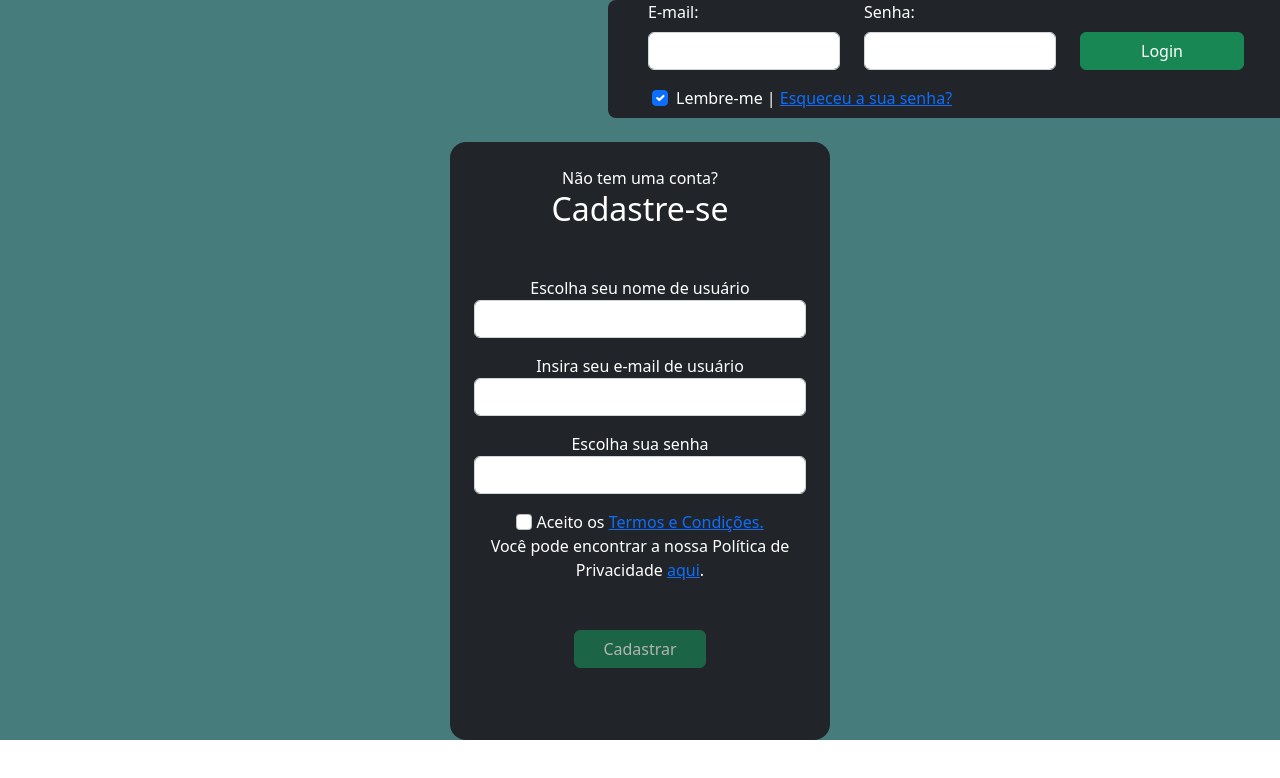
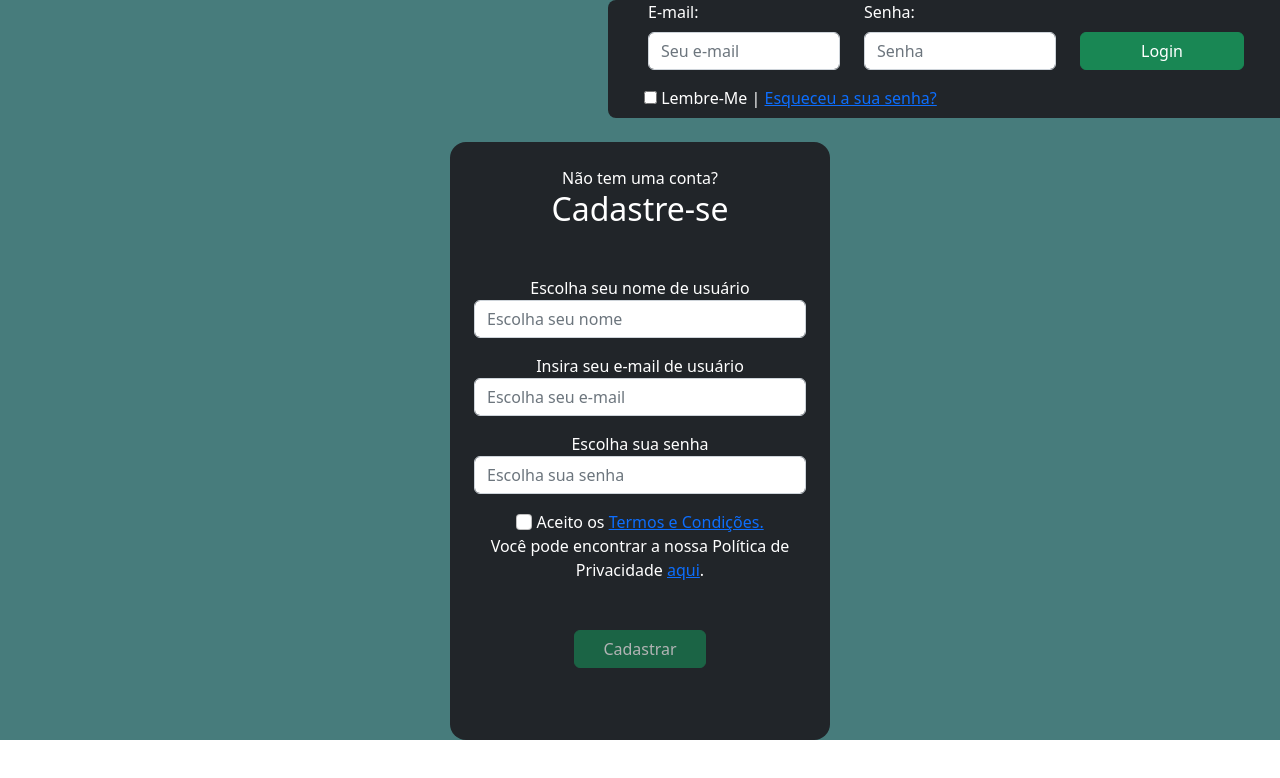
Before and after one commit to Rick504/CRUDSnap_frontend, a Vue app: page /login in a window 1280 px wide. Shown: the top 778 px of the page. Built offline with nearby package versions, Linux system fonts and the light colour scheme.

Commit message:
setando token ao efetuar o login

```diff
--- a/src/views/Login.vue
+++ b/src/views/Login.vue
@@ -15,10 +15,9 @@ const password = ref<string>('');
 const terms = ref<boolean>(false);
 const loginError = ref<boolean>(false)
 const registerError = ref<boolean>(false)
-const rememberMe = ref<boolean>(true)
+// const rememberMe = ref<boolean>(false)
 
 async function register() {
-    // console.log('send register user::', registerEmail.value, registerPassword.value)
     const register = await registerService(registerUserName.value, registerEmail.value, registerPassword.value)
     if (!register) {
         registerError.value = true
@@ -28,12 +27,14 @@ async function register() {
 }
 
 async function login() {
-    // console.log('send login::', email.value, password.value)
     const login = await loginService(email.value, password.value)
+
     if (!login) {
         loginError.value = true
         return
     }
+
+    sessionStorage.setItem('TOKEN', login.token)
     router.push('/')
 }
 
@@ -46,11 +47,13 @@ async function login() {
             <div class="row mx-3 d-flex">
                 <div class="col-4">
                     <label for="inputEmail" class="form-label">E-mail:</label>
-                    <input v-model="email" type="email" class="form-control" id="inputEmail" aria-describedby="emailHelp">
+                    <input v-model="email" placeholder="Seu e-mail" class="form-control" type="email" id="email"
+                        name="email" aria-describedby="emailHelp" required>
                 </div>
                 <div class="col-4">
-                    <label for="inputPassword1" class="form-label">Senha:</label>
-                    <input v-model="password" type="password" class="form-control" id="inputPassword1">
+                    <label for="password" class="form-label">Senha:</label>
+                    <input v-model="password" placeholder="Senha" name="password" type="password" class="form-control"
+                        id="password" autocomplete="off" required>
                 </div>
                 <div class="col-1">
                     <button id="btn-login" type="submit" class="btn btn-success">
@@ -65,9 +68,11 @@ async function login() {
             </div>
             <div class="row">
                 <div class="col-12 mt-3 mx-4 mb-2">
-                    <input v-model="rememberMe" type="checkbox" class="form-check-input mx-2" id="passwordCheck">
-                    <label class="form-check-label" for="passwordCheck"> Lembre-me </label> |
-                    <RouterLink to="/ForgotPassword"> Esqueceu a sua senha? </RouterLink>
+                    <label for="login_remember_me" class="checkbox-label">
+                        <input type="checkbox" id="remember_me" name="remember_me" value="1" class="checkbox">
+                        Lembre-Me
+                    </label> |
+                    <RouterLink class="forgot-password-link" to="/ForgotPassword"> Esqueceu a sua senha? </RouterLink>
                 </div>
             </div>
         </form>
@@ -81,17 +86,17 @@ async function login() {
                     <div class="mt-5">
                         <label for="inputUserNameRegister">Escolha seu nome de usuário</label>
                         <input v-model="registerUserName" class="form-control" type="text" name="userName"
-                            id="inputUserNameRegister">
+                            id="inputUserNameRegister" placeholder="Escolha seu nome">
                     </div>
                     <div class="mt-3">
                         <label for="inputEmailRegister">Insira seu e-mail de usuário</label>
                         <input v-model="registerEmail" class="form-control" type="text" name="userName"
-                            id="inputEmailRegister">
+                            id="inputEmailRegister" placeholder="Escolha seu e-mail">
                     </div>
                     <div class="mt-3">
                         <label for="inputPasswordRegister">Escolha sua senha</label>
                         <input v-model="registerPassword" class="form-control" type="password" name="userName"
-                            id="inputPasswordRegister">
+                            id="inputPasswordRegister" placeholder="Escolha sua senha">
                     </div>
                     <div class="row mx-3">
                         <span v-if="registerError" id="loginError">Erro ao cadastrar usuário.</span>
```
